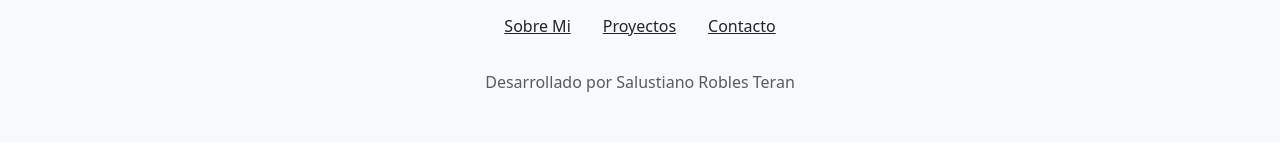
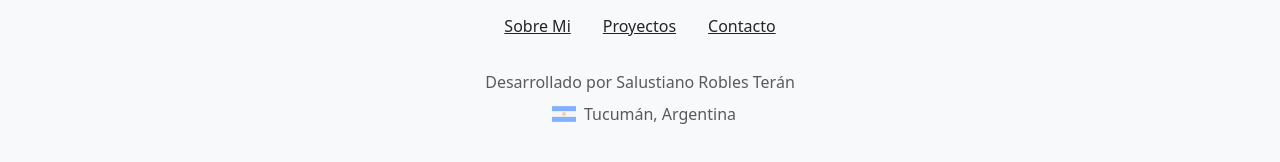
Before and after one commit to Salustiano-RoblesTeran/portfolio, a React (Vite) app: page / in a window 1280 px wide. Shown: the part 2236-2398 px from the top of the page. Built offline with nearby package versions, Linux system fonts and the light colour scheme.

Commit message:
agregue la bandera de Argentina al footer

```diff
--- a/src/components/Footer/Footer.jsx
+++ b/src/components/Footer/Footer.jsx
@@ -1,6 +1,7 @@
 import React from 'react';
 import { Container, Row, Col } from 'react-bootstrap';
 import { FaEnvelope, FaLinkedin } from 'react-icons/fa';
+import argentina from '../../assets/bandera/argentina.png'
 
 const Footer = ({handleShow}) => {
     const handleScroll = (e, sectionId) => {
@@ -46,9 +47,14 @@ const Footer = ({handleShow}) => {
         </Row>
         <Row className="mt-3">
           <Col>
-            <p className="text-muted mb-0">
-              Desarrollado por Salustiano Robles Teran
-            </p>
+          <p className="text-muted mb-0 d-flex justify-content-center align-items-center flex-column">
+            Desarrollado por Salustiano Robles Terán
+            <br />
+            <div className="d-flex align-items-center mt-2">
+              <img className='mx-2' src={argentina} alt="Argentina" />
+              <span>Tucumán, Argentina</span>
+            </div>
+          </p>
           </Col>
         </Row>
       </Container>
```
Also changed, not shown: src/assets/bandera/argentina.png (added).
